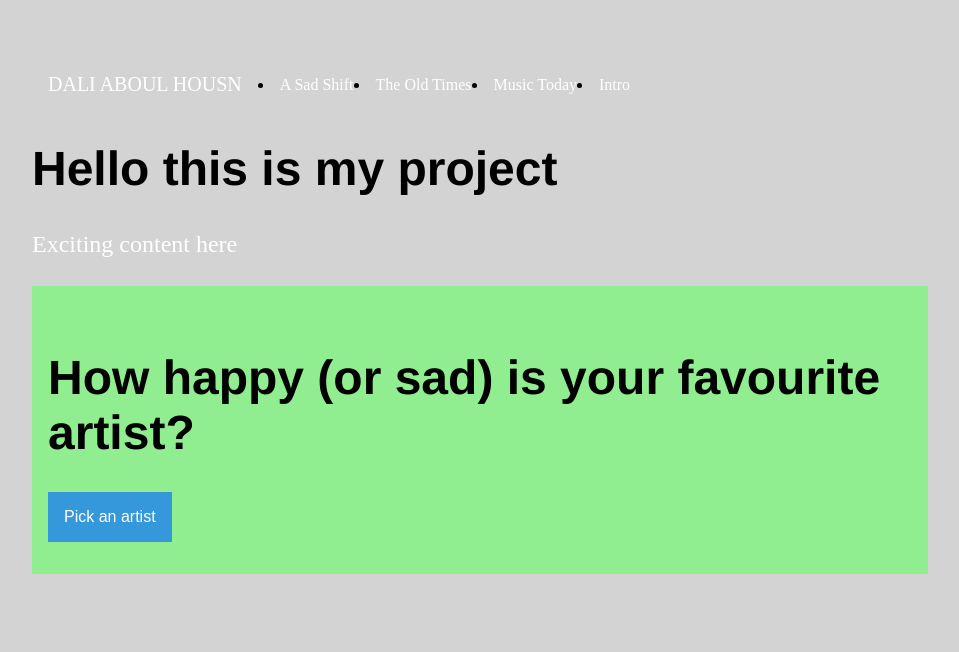
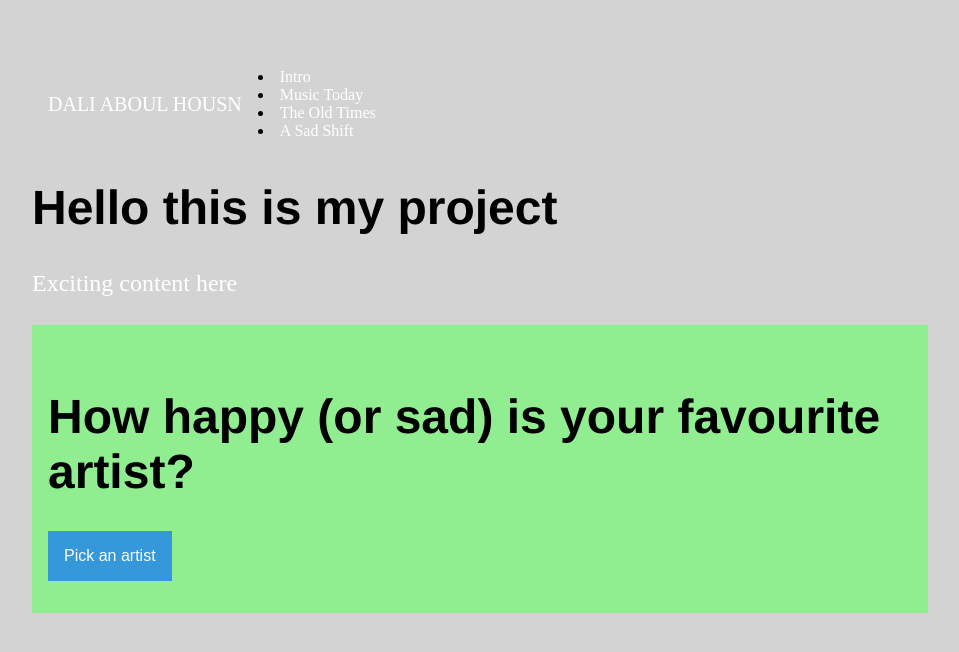
Before and after one commit to ah-dali/ah-dali.github.io, a Jekyll site: the page built from index.html, in a window 1280 px wide. Shown: the top 652 px of the page, without its empty margins (160-1119 px from the left). Built offline with Jekyll 4.4.1, drawn with Linux system fonts in a browser that asks for light colours.

Commit message:
Update main.css

```diff
--- a/css/main.css
+++ b/css/main.css
@@ -68,18 +68,6 @@ p {
     color: white;
 }
 
-li {
-    float: right;
-}
-
-li a, {
-    display: inline-block;
-    color: white;
-    text-align: center;
-    padding: 14px 16px;
-    text-decoration: none;
-}
-
 
 .jumbotron {
   padding: 2rem 1rem;
```
